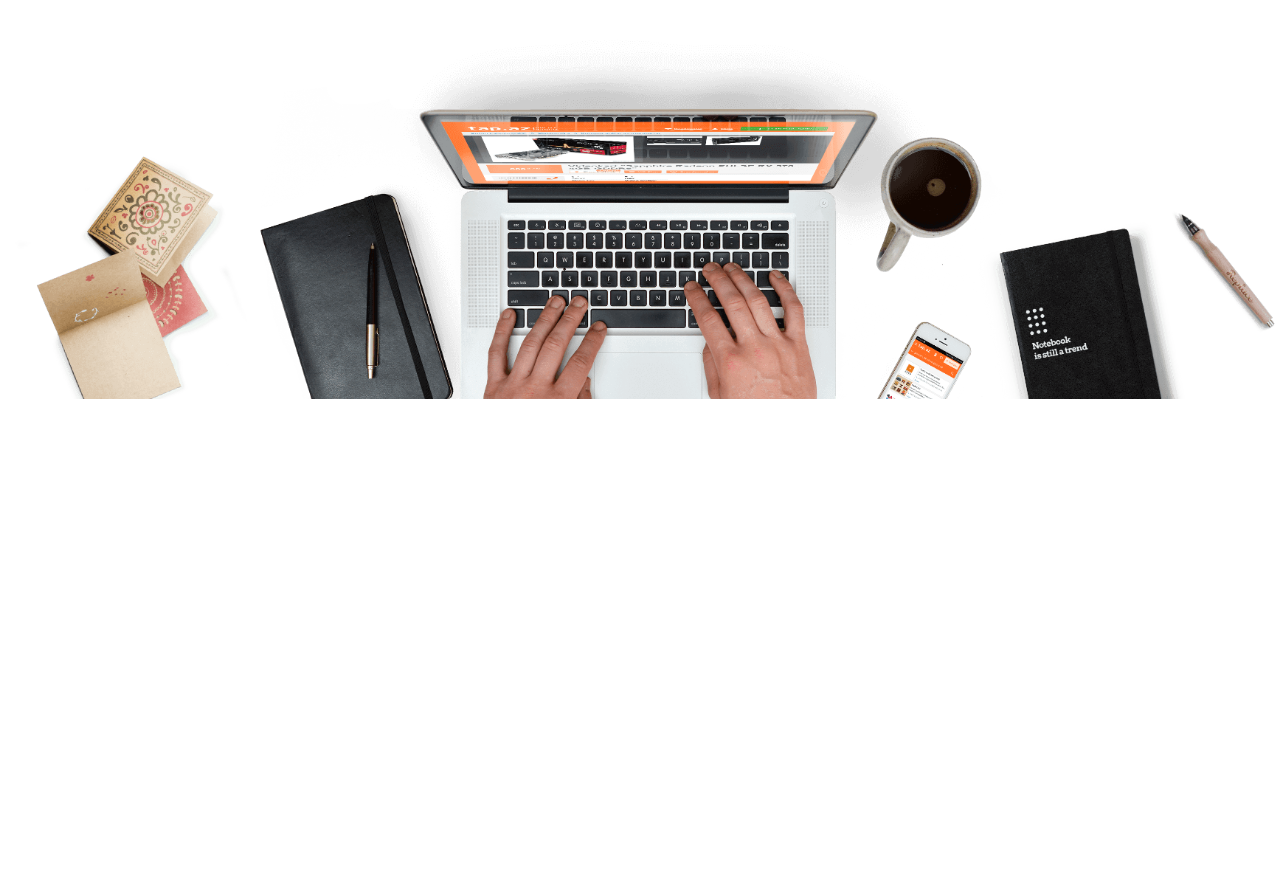
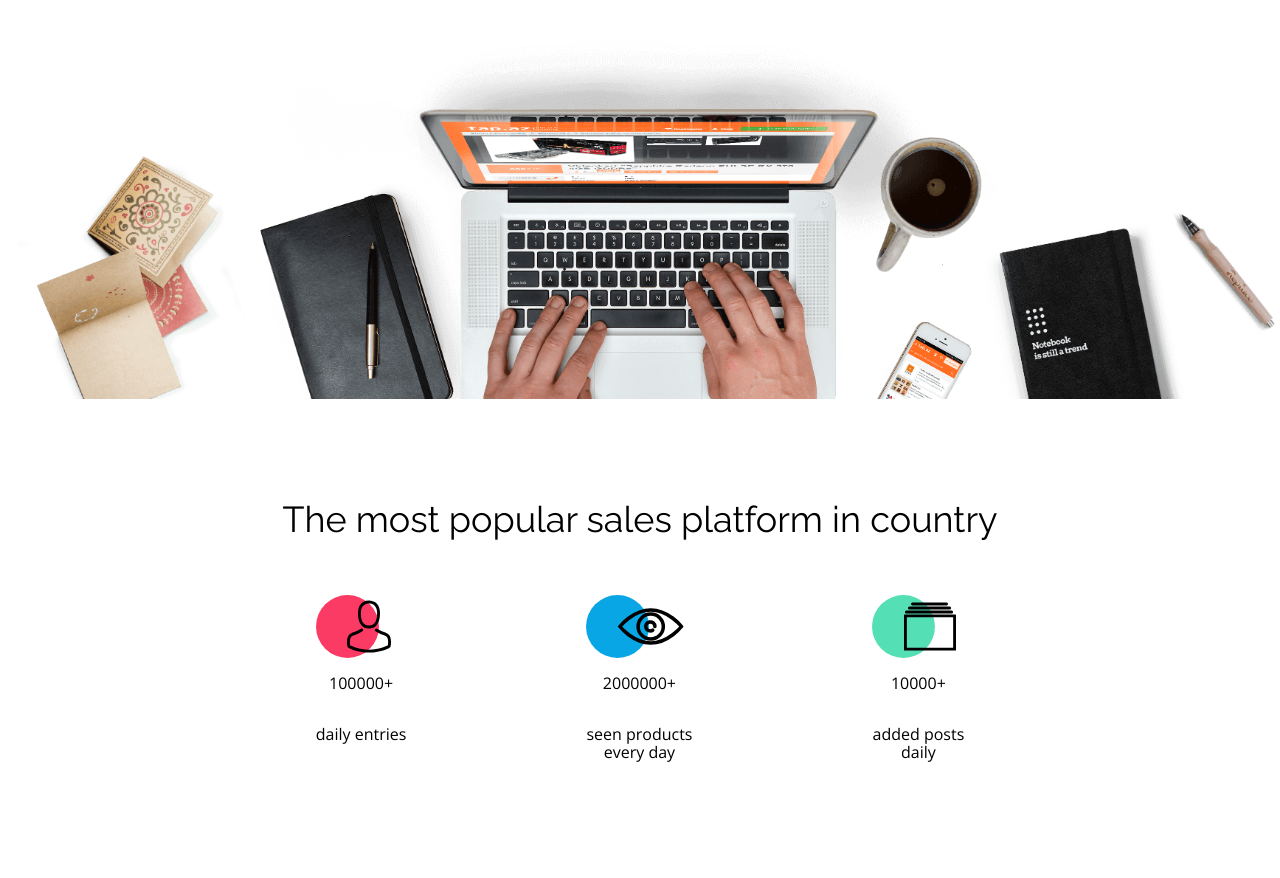
Before and after one commit to EwelinaWycz/BestShop, a plain HTML site: page index.html in a window 1280 px wide. Shown: the part 561-1439 px from the top of the page. Before the commit the page ends 960 px from the top, so only its background shows below. Drawn offline with nearby package versions, Linux system fonts and the light colour scheme.

Commit message:
icons ready

```diff
--- a/css/style.css
+++ b/css/style.css
@@ -124,3 +124,65 @@ html {
     margin: 20px 12px;
     transition: 0.4s;
 }
+
+.section {
+    padding: 100px 0;
+}
+
+.section-title {
+    font-family: var(--font-header);
+    font-size: 36px;
+    font-style: normal;
+    color: black;
+    display: flex;
+    justify-content: center;
+    align-items: center;
+    gap: 20px;
+    margin-bottom: 55px;
+    margin-top: 0;
+    text-align: center;
+}
+
+.info-list {
+    display: flex;
+    justify-content: center;
+    gap: 180px;
+}
+
+.info-icon {
+    display: flex;
+    flex-direction: column;
+    justify-content: flex-start;
+    text-align: center;
+}
+
+.info-icon-1 {
+    background: var(--c-red);
+    height: 63px;
+    width: 63px;
+    border-radius: 50%;
+    display: flex;
+    justify-content: center;
+}
+
+.info-icon-2 {
+    background: var(--c-blue);
+    height: 63px;
+    width: 63px;
+    border-radius: 50%;
+    display: flex;
+    justify-content: center;
+}
+
+.info-icon-3 {
+    background: var(--c-green);
+    height: 63px;
+    width: 63px;
+    border-radius: 50%;
+    display: flex;
+    justify-content: center;
+}
+
+.info-icon-img {
+    transform: translate(50%);
+}
--- a/index.html
+++ b/index.html
@@ -39,5 +39,55 @@
         </p>
         <a href="" class="hero-button">Open your shop</a>
     </div>
+
+    <section id="info" class="section section-info">
+        <div class="container">
+
+            <p class="section-title">
+                The most popular sales platform in country
+            </p>
+            <div class="info-list">
+                <icon class="info-icon">
+                    <div class="info-icon-1">
+                        <img src="assets/person.svg" alt="" class="info-icon-img">
+                    </div>
+                    <p class="info-icon-title">
+                        100000+
+                    </p>
+                    <p class="info-icon-text">
+                        daily entries<br>
+
+                    </p>
+                </icon>
+
+                <icon class="info-icon">
+                    <div class="info-icon-2">
+                        <img src="assets/eye.svg" alt="" class="info-icon-img">
+                    </div>
+                    <p class="info-icon-title">
+                        2000000+
+                    </p>
+                    <p class="info-icon-text">
+                        seen products<br>
+                        every day
+                    </p>
+                </icon>
+
+                <icon class="info-icon">
+                    <div class="info-icon-3">
+                        <img src="assets/catalog.svg" alt="" class="info-icon-img">
+                    </div>
+                    <p class="info-icon-title">
+                        10000+
+                    </p>
+                    <p class="info-icon-text">
+                        added posts<br>
+                        daily
+                    </p>
+                </icon>
+            </div>
+        </div>
+    </section>
+
 </body>
 </html>
```
